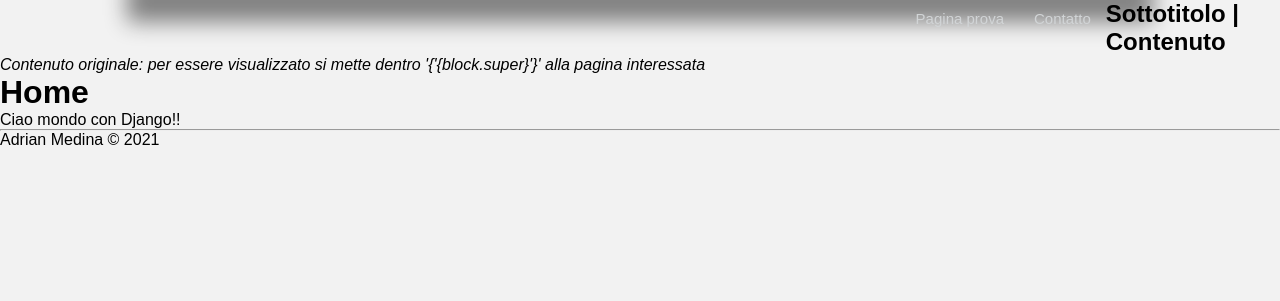
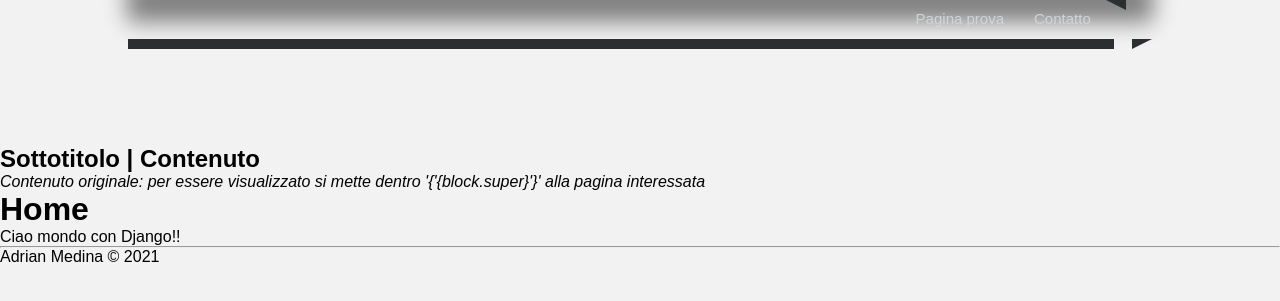
Before and after one commit to amedina14/master-python, a Django app: page /ciao-mondo/ in a window 1280 px wide. Shown: the part 182-483 px from the top of the page. Run offline with Django 3.2, Linux system fonts and the light colour scheme.

Commit message:
aggiunta struttura html del 3D del navbar

```diff
--- a/22-Django-beginnings/imparandoDjango/myapp/templates/layout.html
+++ b/22-Django-beginnings/imparandoDjango/myapp/templates/layout.html
@@ -31,6 +31,11 @@
             <li><a href="/contatto-pag">Contatto</a></li>
         </ul>
     </nav>
+    <div class="barra">
+        <span class="lato-sinistro"></span>
+        <span class="riempimento-barra"></span>
+        <span class="lato-destro"></span>
+    </div>
 
     <div id="content">
         <h2 class="title">Sottotitolo | Contenuto </h2>
```
